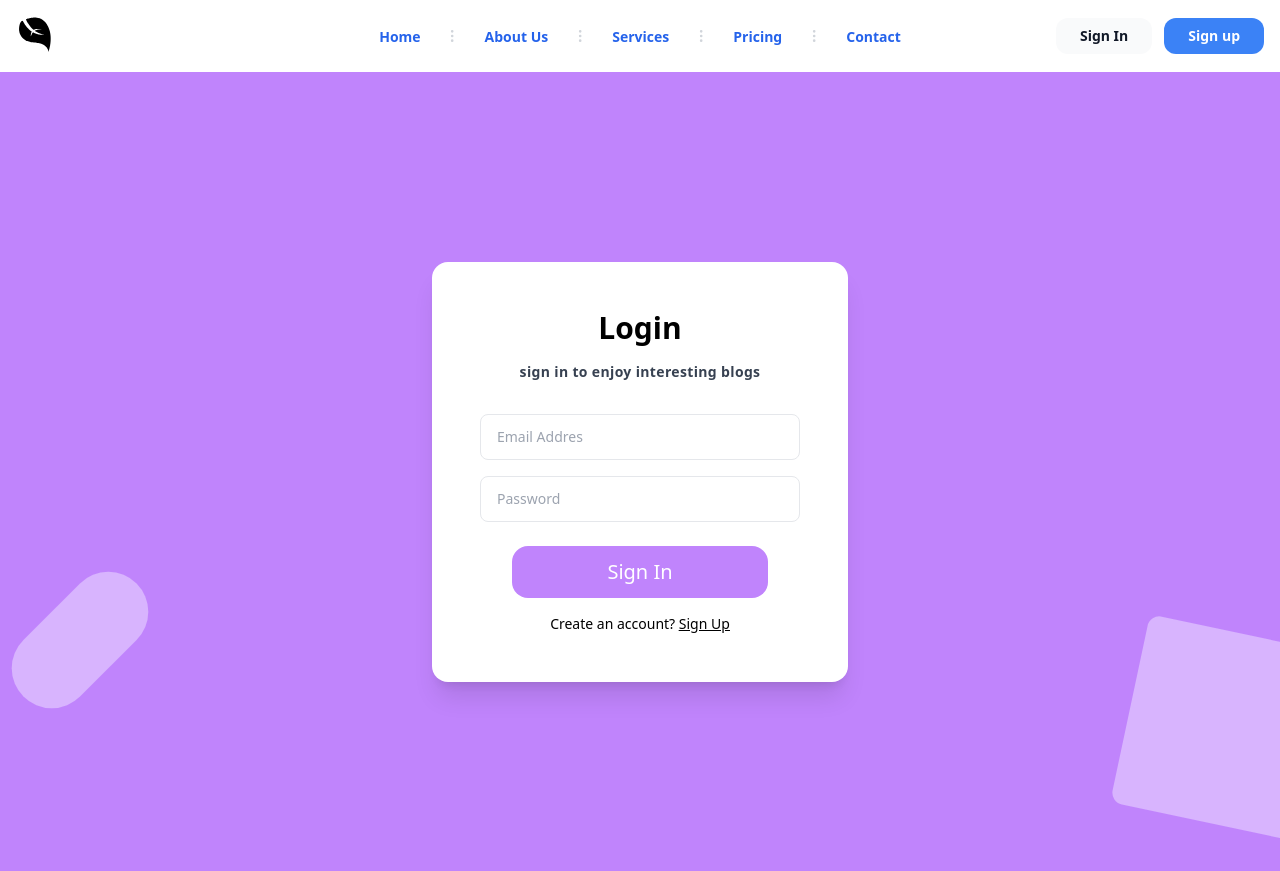
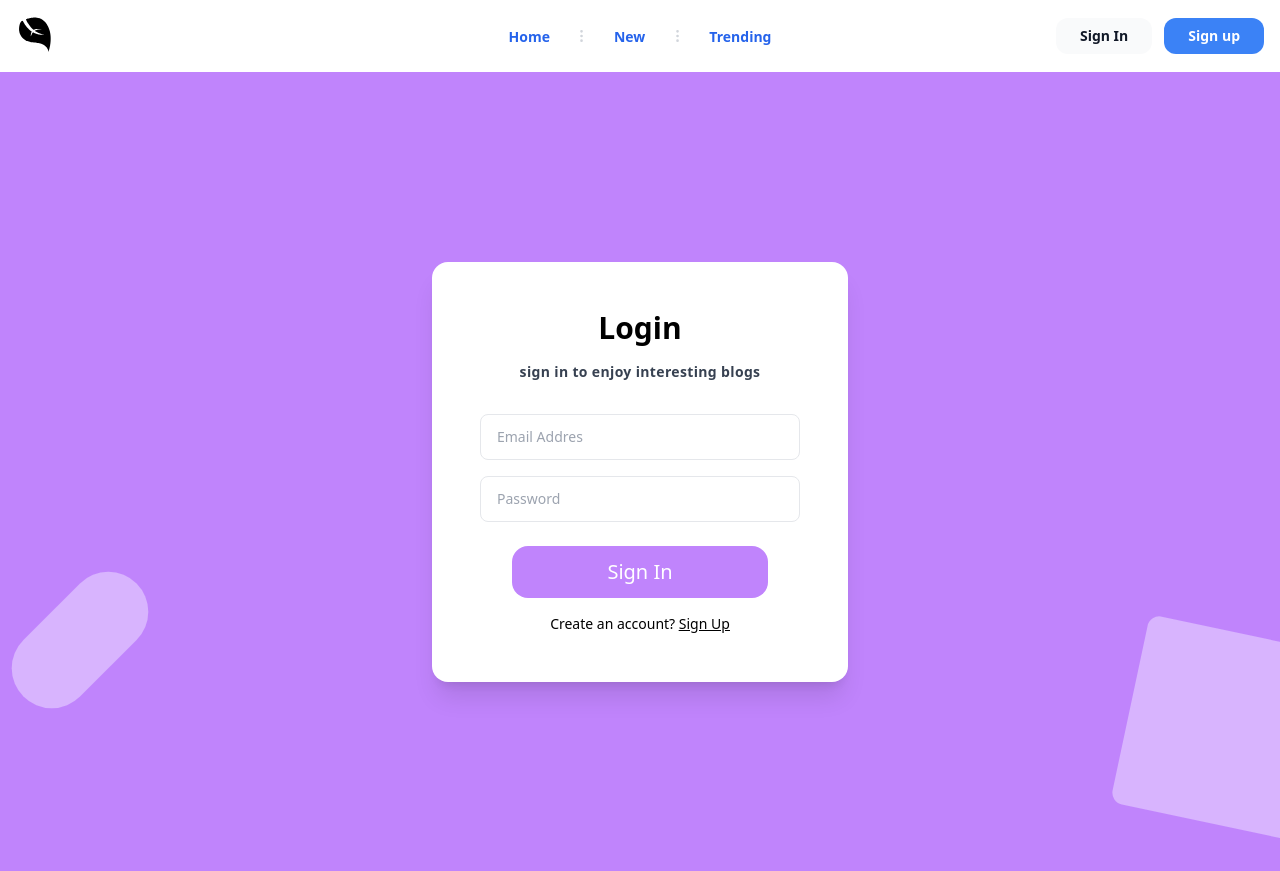
Before and after one commit to Nishchal-Tiwari/Blog-Website-django, a Django app: page /signin/ in a window 1280 px wide; the page is wider, and only the part inside the window is pictured. Shown: the top 871 px of that part. Run offline with Django 4.2, Linux system fonts and the light colour scheme; some libraries are stand-ins or nearby versions.

Commit message:
updated navbar content and type of input

```diff
--- a/home/templates/home.html
+++ b/home/templates/home.html
@@ -34,25 +34,25 @@
 					<path stroke-linecap="round" stroke-linejoin="round" stroke-width="2" d="M12 5v0m0 7v0m0 7v0m0-13a1 1 0 110-2 1 1 0 010 2zm0 7a1 1 0 110-2 1 1 0 010 2zm0 7a1 1 0 110-2 1 1 0 010 2z" />
 				</svg>
 			</li>
-			<li><a class="text-sm text-blue-600 font-bold hover:text-gray-500" href="#">About Us</a></li>
+			<li><a class="text-sm text-blue-600 font-bold hover:text-gray-500" href="#">New</a></li>
 			<li class="text-gray-300">
 				<svg xmlns="http://www.w3.org/2000/svg" fill="none" stroke="currentColor" class="w-4 h-4 current-fill" viewBox="0 0 24 24">
 					<path stroke-linecap="round" stroke-linejoin="round" stroke-width="2" d="M12 5v0m0 7v0m0 7v0m0-13a1 1 0 110-2 1 1 0 010 2zm0 7a1 1 0 110-2 1 1 0 010 2zm0 7a1 1 0 110-2 1 1 0 010 2z" />
 				</svg>
 			</li>
-			<li><a class="text-sm text-blue-600 font-bold hover:text-gray-500" href="#">Services</a></li>
-			<li class="text-gray-300">
+			<li><a class="text-sm text-blue-600 font-bold hover:text-gray-500" href="#">Trending</a></li>
+			<!-- <li class="text-gray-300">
+				<svg xmlns="http://www.w3.org/2000/svg" fill="none" stroke="currentColor" class="w-4 h-4 current-fill" viewBox="0 0 24 24">
+					<path stroke-linecap="round" stroke-linejoin="round" stroke-width="2" d="M12 5v0m0 7v0m0 7v0m0-13a1 1 0 110-2 1 1 0 010 2zm0 7a1 1 0 110-2 1 1 0 010 2zm0 7a1 1 0 110-2 1 1 0 010 2z" />
+				</svg>
+			</li> -->
+			<!-- <li><a class="text-sm text-blue-600 font-bold hover:text-gray-500" href="#"></a></li> -->
+			<!-- <li class="text-gray-300">
 				<svg xmlns="http://www.w3.org/2000/svg" fill="none" stroke="currentColor" class="w-4 h-4 current-fill" viewBox="0 0 24 24">
 					<path stroke-linecap="round" stroke-linejoin="round" stroke-width="2" d="M12 5v0m0 7v0m0 7v0m0-13a1 1 0 110-2 1 1 0 010 2zm0 7a1 1 0 110-2 1 1 0 010 2zm0 7a1 1 0 110-2 1 1 0 010 2z" />
 				</svg>
 			</li>
-			<li><a class="text-sm text-blue-600 font-bold hover:text-gray-500" href="#">Pricing</a></li>
-			<li class="text-gray-300">
-				<svg xmlns="http://www.w3.org/2000/svg" fill="none" stroke="currentColor" class="w-4 h-4 current-fill" viewBox="0 0 24 24">
-					<path stroke-linecap="round" stroke-linejoin="round" stroke-width="2" d="M12 5v0m0 7v0m0 7v0m0-13a1 1 0 110-2 1 1 0 010 2zm0 7a1 1 0 110-2 1 1 0 010 2zm0 7a1 1 0 110-2 1 1 0 010 2z" />
-				</svg>
-			</li>
-			<li><a class="text-sm text-blue-600 font-bold hover:text-gray-500" href="#">Contact</a></li>
+			<li><a class="text-sm text-blue-600 font-bold hover:text-gray-500" href="#">Contact</a></li> -->
 		</ul>
         {% if not  request.user.is_authenticated %}
         {{request.user.username}}
--- a/home/templates/signin.html
+++ b/home/templates/signin.html
@@ -16,7 +16,7 @@
             {% csrf_token %}
 		<div class="space-y-4">
 			<input type="text" placeholder="Email Addres" name="username" class="block text-sm py-3 px-4 rounded-lg w-full border outline-none" />
-			<input type="text" placeholder="Password" name="password" class="block text-sm py-3 px-4 rounded-lg w-full border outline-none" />
+			<input type="password" placeholder="Password" name="password" class="block text-sm py-3 px-4 rounded-lg w-full border outline-none" />
     </div>
 			<div class="text-center mt-6">
 				<button class="py-3 w-64 text-xl text-white bg-purple-400 rounded-2xl" type="submit">Sign In</button>
--- a/home/templates/signup.html
+++ b/home/templates/signup.html
@@ -15,7 +15,7 @@
             <form action="/signup/" method="post">
                 {% csrf_token %}
 			<input type="text" placeholder="User Name" name="username" class="block text-sm py-3 px-4 rounded-lg w-full border outline-none" />
-			<br><input type="text" placeholder="Password" name="password" class="block text-sm py-3 px-4 rounded-lg w-full border outline-none" />
+			<br><input type="password" placeholder="Password" name="password" class="block text-sm py-3 px-4 rounded-lg w-full border outline-none" />
     </div>
 			<div class="text-center mt-6">
 				<button class="py-3 w-64 text-xl text-white bg-purple-400 rounded-2xl" type="submit">Create Account</button>
```
Also changed, not shown: blog_images/peakpx_1_SvXUy4K.jpg (added), db.sqlite3.
